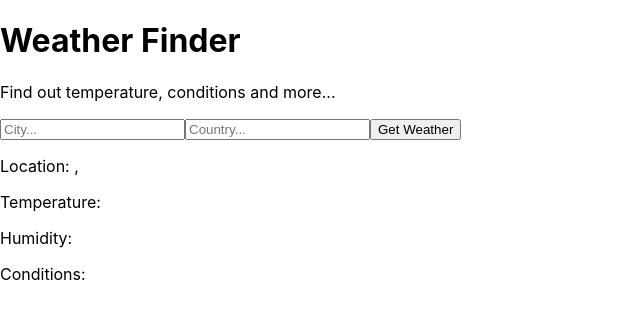
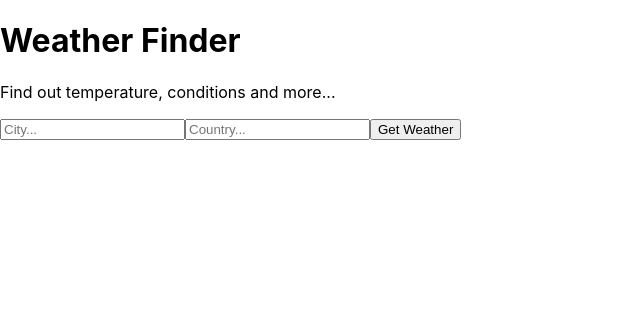
Before and after one commit to cherise-tan/weather-app-react, a React (Create React App) app: page / in a window 1280 px wide. Shown: the top 318 px of the page, without its empty margins (0-640 px from the left). Built offline with nearby package versions, Linux system fonts and the light colour scheme.

Commit message:
Conditionally render data from API call

```diff
--- a/src/App.js
+++ b/src/App.js
@@ -32,6 +32,8 @@
     const api_call = await fetch(`http://api.openweathermap.org/data/2.5/weather?q=${city},${country}&appid=${API_KEY}&units=metric`);
     // convert data into JSON format
     const data = await api_call.json();
+    // only allows api call to take place if city and country have been entered
+    if (city && country) {
       console.log(data);
       this.setState({
         temperature: data.main.temp,
@@ -41,6 +43,16 @@
         description: data.weather[0].description,
         error: ""
       })
+    } else {
+      this.setState({
+        temperature: undefined,
+        city: undefined,
+        country: undefined,
+        humidity: undefined,
+        description: undefined,
+        error: "Please enter the value."
+      })
+    }
   }
 
   // display data inside component (using JSX)
--- a/src/components/Weather.js
+++ b/src/components/Weather.js
@@ -4,10 +4,11 @@
     render() {
         return (
             <div>
-                <p>Location: {this.props.city}, {this.props.country}</p>
-                <p>Temperature: {this.props.temperature}</p>
-                <p>Humidity: {this.props.humidity}</p>
-                <p>Conditions: {this.props.description}</p>
+                {this.props.city && this.props.country && <p>Location: {this.props.city}, {this.props.country}</p>}
+                {this.props.temperature && <p>Temperature: {this.props.temperature}</p>}
+                {this.props.humidity && <p>Humidity: {this.props.humidity}</p>}
+                {this.props.description && <p>Conditions: {this.props.description}</p>}
+                {this.props.error && <p>{this.props.error}</p>}
             </div>
         );
     }
```
Lines whose indentation alone changed are shown as unchanged.
